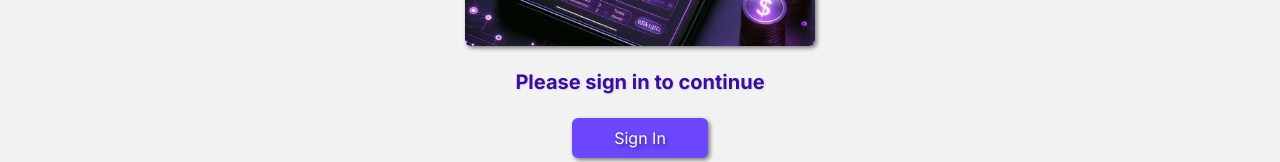
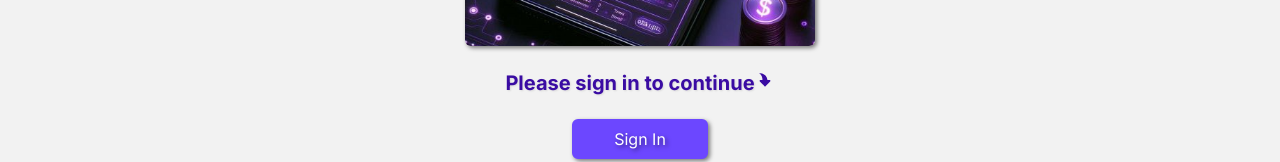
Before and after one commit to Dimterion/expense-tracker, a Next.js app: page / in a window 1280 px wide. Shown: the part 478-640 px from the top of the page. Built offline with nearby package versions, Linux system fonts and the light colour scheme; no server answers.

Commit message:
adjust guest page icons

```diff
--- a/app/globals.css
+++ b/app/globals.css
@@ -186,6 +186,10 @@ main {
   transition: opacity 0.3s ease-in-out;
 }
 
+.guest-btnArrow {
+  rotate: 90deg;
+}
+
 .guest-btn:hover {
   opacity: 0.8;
   transition: opacity 0.3s ease-in-out;
@@ -316,7 +320,7 @@ main {
 }
 
 .addTransaction-btnClose:hover {
-  opacity: 0.8;
+  opacity: 0.5;
   transition: opacity 0.3s ease-in-out;
 }
 
--- a/components/Guest.tsx
+++ b/components/Guest.tsx
@@ -1,4 +1,5 @@
 import Image from "next/image";
+import { TiArrowForward } from "react-icons/ti";
 import { SignInButton } from "@clerk/nextjs";
 import coverImage from "@/assets/images/cover_img.jpg";
 
@@ -12,7 +13,10 @@ const Guest = () => {
         src={coverImage}
         alt="Expense Tracker logo"
       />
-      <p className="guest-paragraph">Please sign in to continue</p>
+      <p className="guest-paragraph">
+        Please sign in to continue
+        <TiArrowForward className="guest-btnArrow" />
+      </p>
       <SignInButton>
         <button className="guest-btn" aria-label="Sign in">
           Sign In
```
